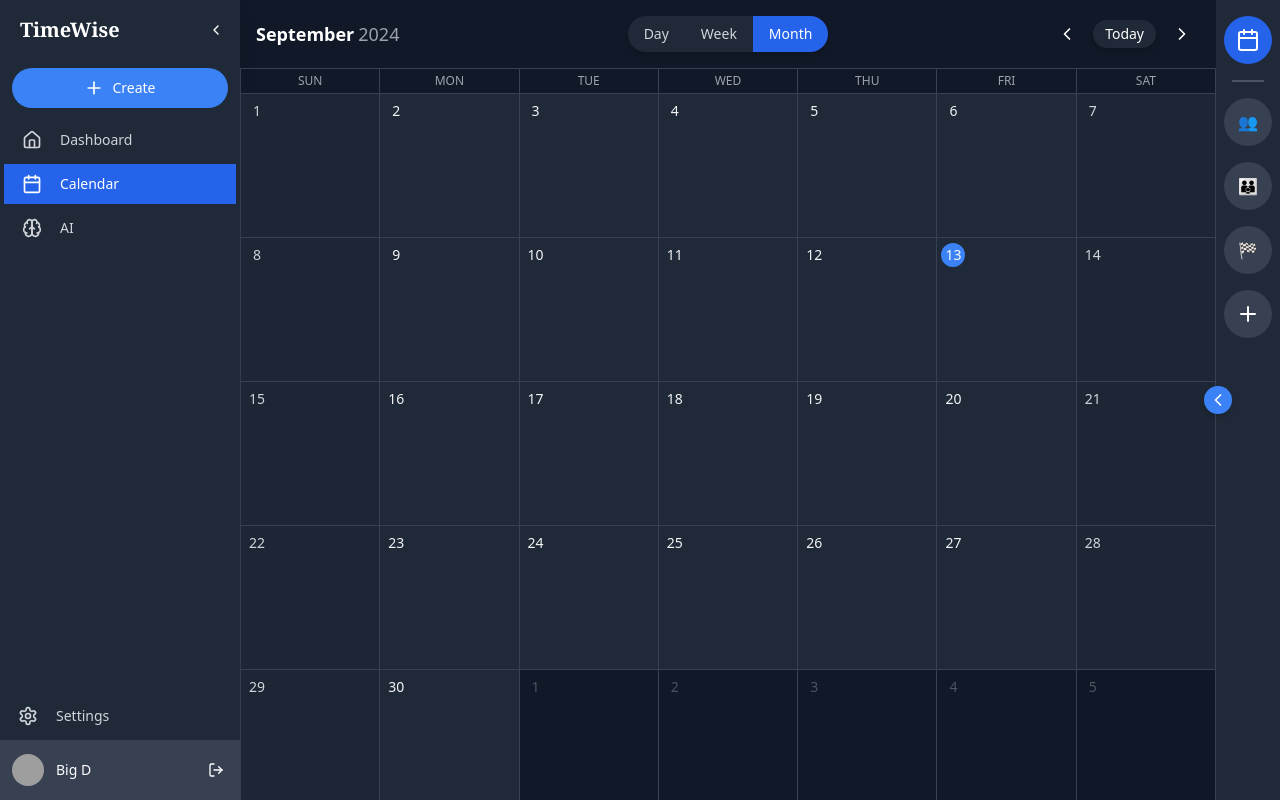
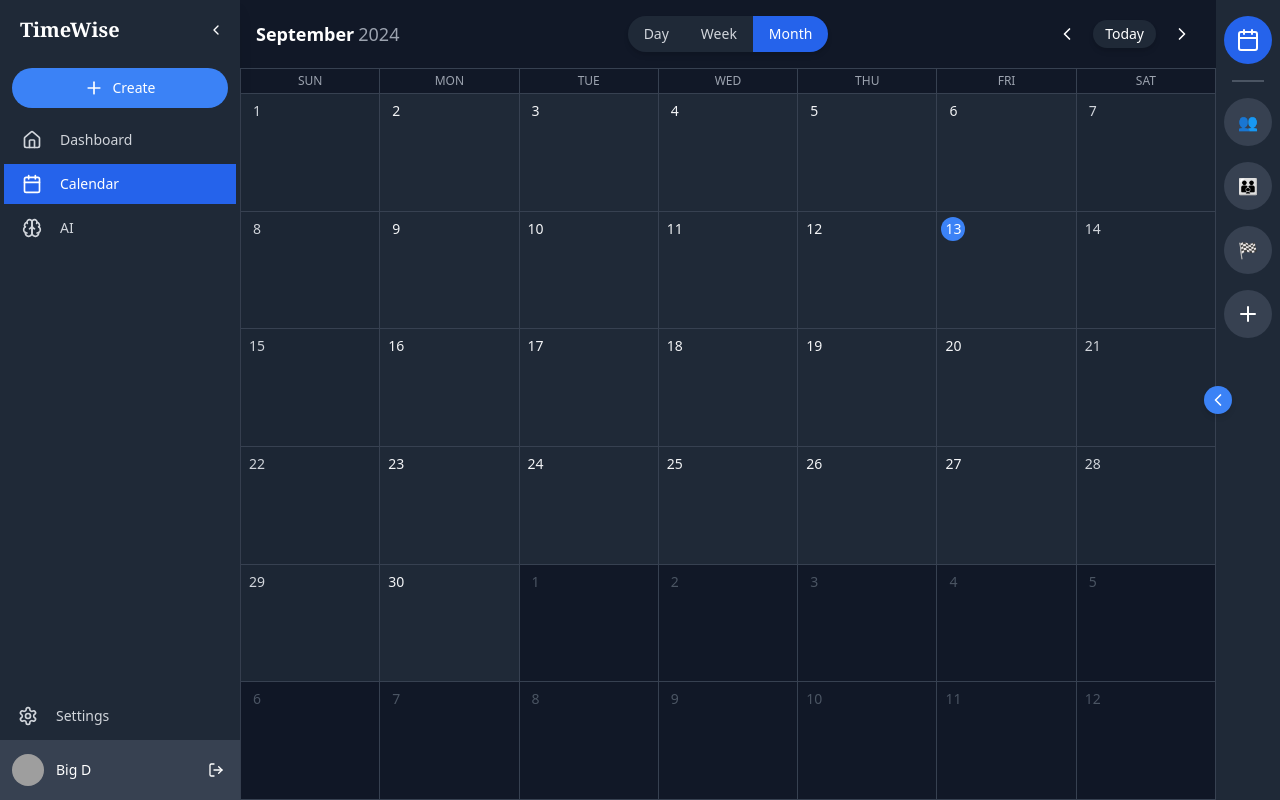
Before and after one commit to gsdyu/Calcoy, a Next.js app in the folder frontend/: page /calendar in a window 1280 px wide. Built offline with nearby package versions, Linux system fonts and the light colour scheme; grey boxes are pictures that could not be loaded.

Commit message:
returned back to this view static issue fix later

```diff
--- a/frontend/src/components/Calendar/MonthView.js
+++ b/frontend/src/components/Calendar/MonthView.js
@@ -116,7 +116,7 @@ const MonthView = ({ currentDate, selectedDate, events, onDateClick, onDateDoubl
         key={i}
         className={`border-r border-b ${darkMode ? 'border-gray-700' : 'border-gray-200'} ${
           day.isCurrentMonth ? darkMode ? 'bg-gray-800' : 'bg-white' : darkMode ? 'bg-gray-900' : 'bg-gray-100'
-        } ${day.isWeekendDay ? darkMode ? 'bg-opacity-90' : 'bg-opacity-95' : ''} p-1 relative h-36`}
+        } ${day.isWeekendDay ? darkMode ? 'bg-opacity-90' : 'bg-opacity-95' : ''} p-1 relative overflow-hidden`}
         onClick={() => day.isCurrentMonth && onDateClick(day.date)}
         onDoubleClick={() => day.isCurrentMonth && onDateDoubleClick(day.date)}
       >
@@ -134,7 +134,7 @@ const MonthView = ({ currentDate, selectedDate, events, onDateClick, onDateDoubl
         >
           {day.dayNumber}
         </span>
-        <div className="mt-1 overflow-y-auto max-h-24">
+        <div className="mt-1 overflow-y-auto max-h-16">
           {events
             .filter(event => isSameDay(new Date(event.start_time), day.date))
             .slice(0, 3) // Limit to 3 events per day
@@ -157,7 +157,7 @@ const MonthView = ({ currentDate, selectedDate, events, onDateClick, onDateDoubl
           </div>
         ))}
       </div>
-      <div className={`flex-1 grid grid-cols-7 grid-rows-6 border-l ${darkMode ? 'border-gray-700' : 'border-gray-200'}`}>
+      <div className={`flex-1 grid grid-cols-7 border-l ${darkMode ? 'border-gray-700' : 'border-gray-200'}`}>
         {renderCalendar()}
       </div>
     </div>
```
